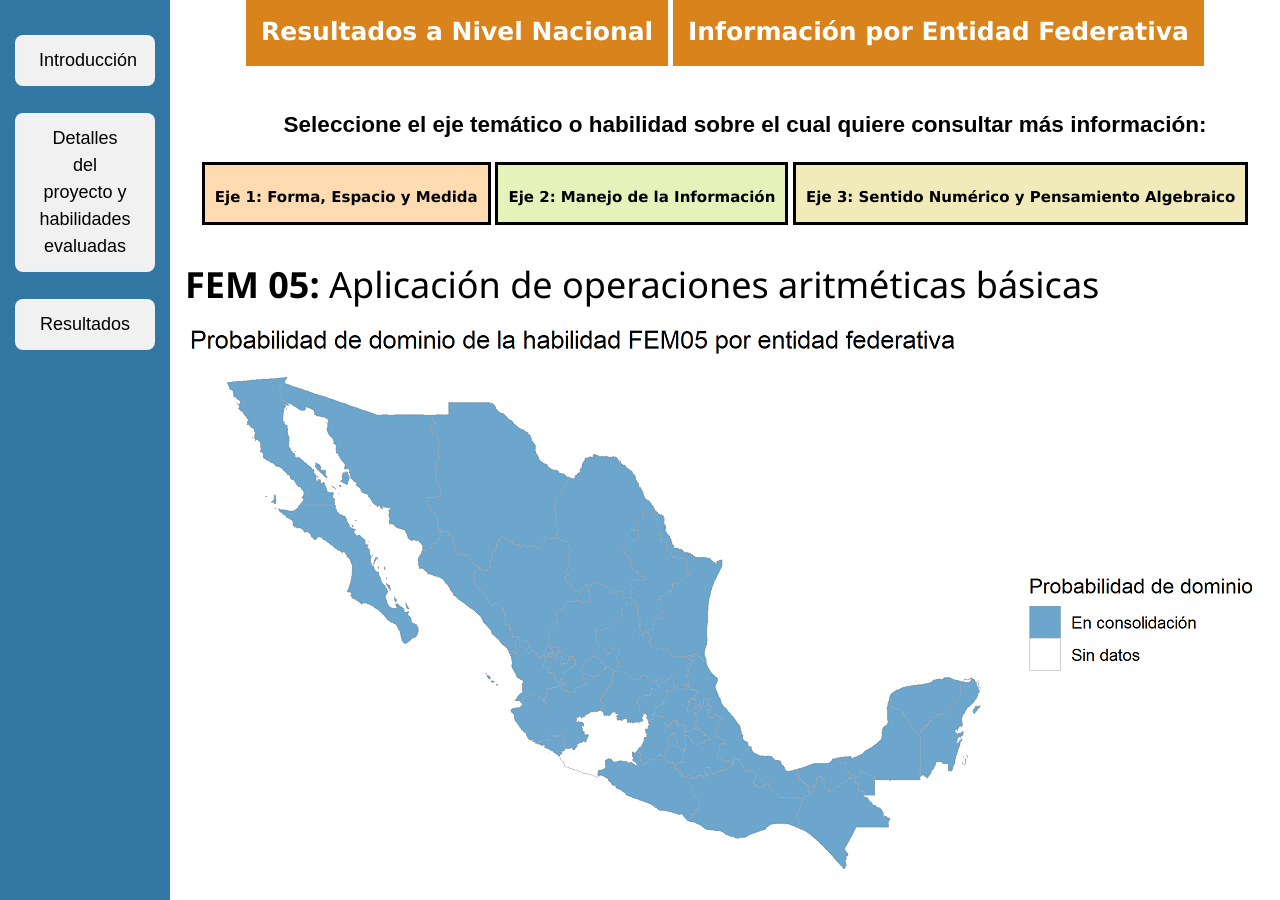
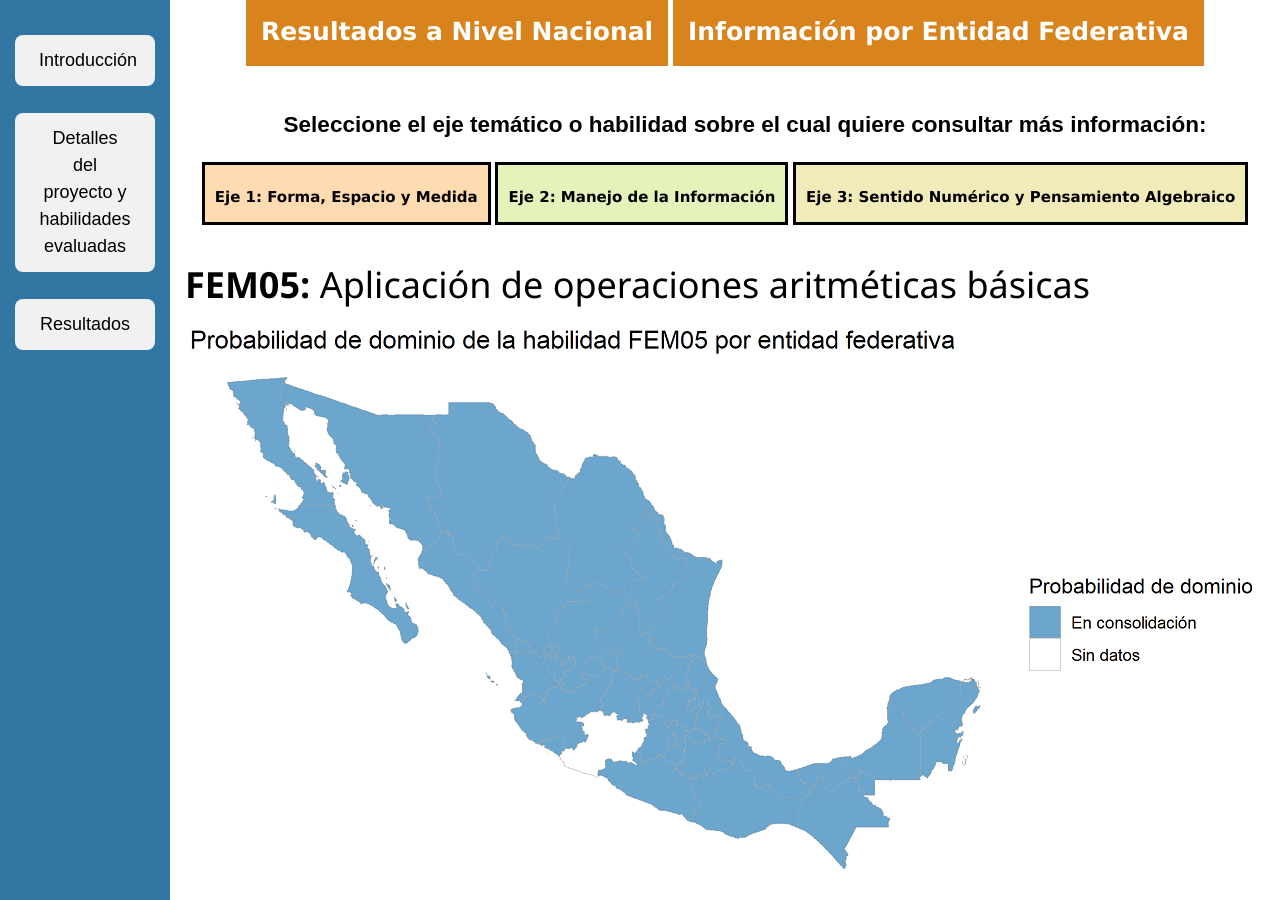
Before and after one commit to rimedie/rimedie.github.io, a Jekyll site: the page built from ProyVisuales/1_Infografia_Feb2019/Heatmaps/FEM05.html, in a window 1280 px wide and 900 px high, scrolled down 600 px. Built offline with Jekyll 4.4.1, drawn with Linux system fonts in a browser that asks for light colours.

Commit message:
Update FEM05.html

```diff
--- a/ProyVisuales/1_Infografia_Feb2019/Heatmaps/FEM05.html
+++ b/ProyVisuales/1_Infografia_Feb2019/Heatmaps/FEM05.html
@@ -4,7 +4,7 @@
 ---
 <div class="blurb">
 
-	<h1><b>FEM 05:</b> Aplicación de operaciones aritméticas básicas</h1>
+	<h1><b>FEM05:</b> Aplicación de operaciones aritméticas básicas</h1>
 	<center>
 	<img class="displayed" src="FEM05.png" />
 	</center>
```
